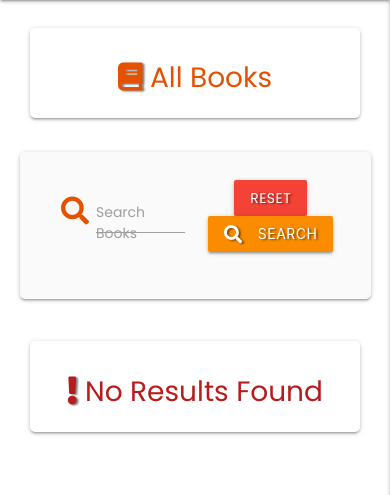
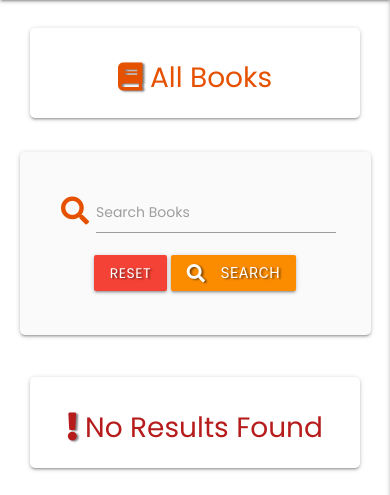
Before and after one commit to Code-Institute-Submissions/Entrepreneur-Bookshelf, a Flask app: page / in a window 390 px wide. Shown: the part 56-551 px from the top of the page. Run offline with Flask 2, Linux system fonts and the light colour scheme; data that the repository does not hold is empty; some libraries are stand-ins or nearby versions.

Commit message:
Improved book search on mobile view

```diff
--- a/templates/books.html
+++ b/templates/books.html
@@ -14,8 +14,8 @@
 <!-- Search bar to search for books -->
 <div class="row card-panel grey lighten-5">
   <form action="{{ url_for('search') }}" method="post" class="col s12">
-    <div class="row valign-wrapper center-align">
-      <div class="input-field col s12 m8">
+    <div class="row center-align">
+      <div class="input-field col s12">
         <i class="fas fa-search prefix orange-text text-darken-4"></i>
         <input
           type="text"
@@ -27,7 +27,7 @@
         />
         <label for="query">Search Books</label>
       </div>
-      <div class="col s12 m4">
+      <div class="col s12">
         <a href="{{ url_for('get_books') }}" class="red btn text-shadow"
           >Reset</a
         >
@@ -66,8 +66,8 @@
         <!-- Let's show the books saved in the database -->
         <div class="col s9">
           <strong>{{ book.book_title }}</strong>: {{ book.read_by_date }} {% if
-        session.reader|lower == book.added_by|lower %} {% if book.is_priority ==
-        "on" %}
+          session.reader|lower == book.added_by|lower %} {% if book.is_priority
+          == "on" %}
           <i
             class="fas fa-hand-point-left orange-text text-lighten-2 tooltipped"
             data-position="right"
@@ -110,3 +110,4 @@
   </div>
 
   {% endif %} {% endblock %}
+</div>
--- a/templates/categories.html
+++ b/templates/categories.html
@@ -13,6 +13,7 @@
   </div>
 </div>
 
+<!-- Button to allow admin to add more categories -->
 <div class="row">
   <div class="col s12 center-align">
     <a
@@ -24,6 +25,7 @@
   </div>
 </div>
 
+<!-- Section to show all categories in the database -->
 <div class="row">
   {% for category in categories %}
   <div class="col s12 m6 categories">
```
Lines whose indentation alone changed are shown as unchanged.
